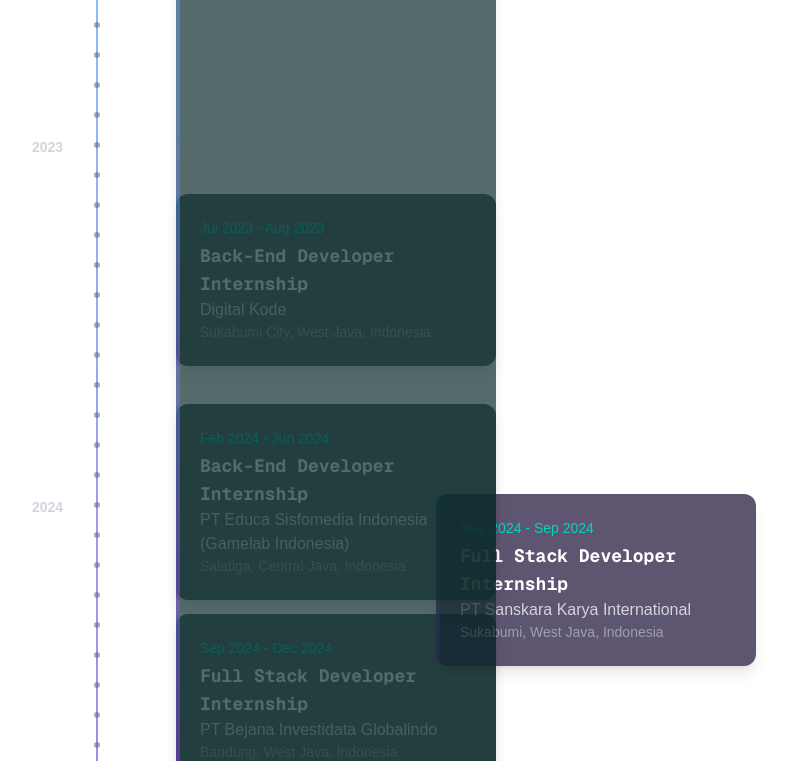
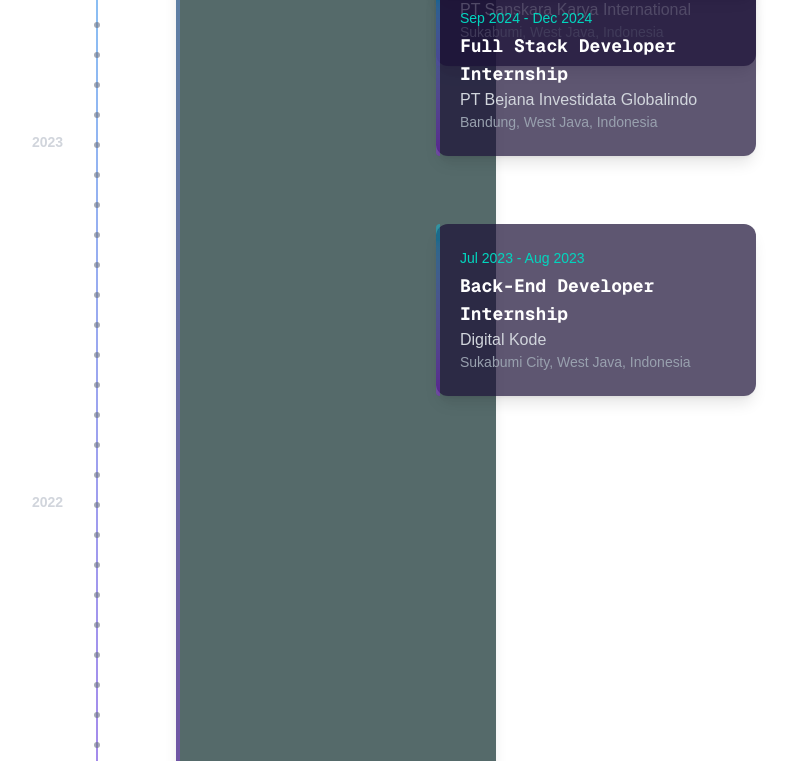
Before and after one commit to AiDinaAgustin/portofolio-redesign, a Next.js app: page / in a window 1280 px wide. Shown: the part 3419-4180 px from the top of the page, without its empty margins (112-901 px from the left). Built offline with nearby package versions, Linux system fonts and the light colour scheme.

Commit message:
feat: update CareerTimeline data with new positions and adjust timeline entries for accuracy

```diff
--- a/app/components/CareerTimeline.tsx
+++ b/app/components/CareerTimeline.tsx
@@ -20,13 +20,16 @@
 const months = Array.from({ length: 12 }, (_, i) => i + 1)
 
 export default function CareerTimeline({ data, startYear, endYear }: CareerTimelineProps) {
-  const years = Array.from({ length: endYear - startYear + 1 }, (_, i) => startYear + i)
+  // Reverse years - dari endYear ke startYear (2025 -> 2021)
+  const years = Array.from({ length: endYear - startYear + 1 }, (_, i) => endYear - i)
   const pixelsPerMonth = 30 // tinggi tiap bulan - dikurangi agar lebih rapat
-  const totalHeight = years.length * 12 * pixelsPerMonth
+  const totalHeight = (endYear - startYear + 1) * 12 * pixelsPerMonth
 
 const getOffset = (year: number, month: number) => {
-    return (year - startYear) * 12 * pixelsPerMonth + (month - 1) * pixelsPerMonth
+  // 0 = endYear Jan
+  return (endYear - year) * 12 * pixelsPerMonth + (month - 1) * pixelsPerMonth
 }
+
 
   const getItemHeight = (item: CareerItem) => {
     // Hitung durasi dalam bulan
@@ -39,27 +42,43 @@
     return durationInMonths * pixelsPerMonth - 20 // Kurangi sedikit untuk spacing
   }
 
+  // Fungsi untuk mendapatkan posisi top berdasarkan end date (yang lebih baru)
+const getTopPosition = (item: CareerItem) => {
+  if (item.endYear && item.endMonth) {
+    return getOffset(item.endYear, item.endMonth)
+  }
+  // still active → position at start date
+  return getOffset(item.startYear, item.startMonth)
+}
+
+
+  // Cache posisi yang sudah dihitung untuk menghindari infinite loop
+  const positionCache = new Map<number, string>()
+
+const getItemBounds = (item: CareerItem) => {
+  const top = getOffset(item.endYear ?? item.startYear, item.endMonth ?? item.startMonth)
+  const height = getItemHeight(item)
+  return { top, bottom: top + height }
+}
+
   // Fungsi untuk mendeteksi overlap dan menentukan posisi horizontal
 const getHorizontalPosition = (currentIndex: number): string => {
-    const current = data[currentIndex]
-    const currentTop = getOffset(current.startYear, current.startMonth)
-    const currentBottom = currentTop + getItemHeight(current)
+  if (positionCache.has(currentIndex)) return positionCache.get(currentIndex)!
 
-    // Cek overlap dengan item sebelumnya
+  const current = getItemBounds(data[currentIndex])
+
   for (let i = 0; i < currentIndex; i++) {
-      const prev = data[i]
-      const prevTop = getOffset(prev.startYear, prev.startMonth)
-      const prevBottom = prevTop + getItemHeight(prev)
+    const prev = getItemBounds(data[i])
 
-      // Jika ada overlap vertikal
-      if (currentTop < prevBottom && currentBottom > prevTop) {
-        // Jika item sebelumnya di kiri, taruh yang sekarang di kanan
-        const prevPosition: string = getHorizontalPosition(i)
-        return prevPosition === 'left-40' ? 'left-[420px]' : 'left-40'
+    if (current.top < prev.bottom + 10 && current.bottom > prev.top - 10) {
+      const prevPos = getHorizontalPosition(i)
+      const pos = prevPos === 'left-40' ? 'left-[420px]' : 'left-40'
+      positionCache.set(currentIndex, pos)
+      return pos
     }
   }
 
-    // Default ke kiri jika tidak ada overlap
+  positionCache.set(currentIndex, 'left-40')
   return 'left-40'
 }
 
@@ -87,7 +106,7 @@
             {/* Year Label */}
             <span
               className="absolute -left-16 text-sm font-semibold text-gray-300"
-              style={{ top: getOffset(year, 1) - 5 }}
+style={{ top: getOffset(year, 1) - 10 }}
             >
               {year}
             </span>
@@ -97,7 +116,7 @@
 
       {/* Career Items */}
       {data.map((item, i) => {
-        const top = getOffset(item.startYear, item.startMonth)
+        const top = getTopPosition(item)
         const height = getItemHeight(item)
         const horizontalPos = getHorizontalPosition(i)
         const bgColor = horizontalPos === 'left-40' ? 'bg-[#0d2b2b]/70' : 'bg-[#1a0f35]/70'
--- a/app/page.tsx
+++ b/app/page.tsx
@@ -161,18 +161,49 @@
 //   ]
 const data = [
   {
-    title: 'Fullstack Developer',
-    company: 'PT Tali Cahaya Buana',
-    location: 'Cimahi, West Java, Indonesia',
-    startYear: 2025,
+    title: 'Informatics Engineering',
+    company: 'Nusa Putra University',
+    location: 'Sukabumi, West Java, Indonesia',
+    startYear: 2021,
     startMonth: 9,
+    endYear: 2025,
+    endMonth: 7,
   },
   {
-    title: 'Full Stack Developer',
-    company: 'Freelance',
-    location: 'Indonesia',
-    startYear: 2025,
-    startMonth: 3,
+    title: 'Back-End Developer Internship',
+    company: 'Digital Kode',
+    location: 'Sukabumi City, West Java, Indonesia',
+    startYear: 2023,
+    startMonth: 7,
+    endYear: 2023,
+    endMonth: 8,
+  },
+  {
+    title: 'Back-End Developer Internship',
+    company: 'PT Educa Sisfomedia Indonesia (Gamelab Indonesia)',
+    location: 'Salatiga, Central Java, Indonesia',
+    startYear: 2024,
+    startMonth: 2,
+    endYear: 2024,
+    endMonth: 6,
+  },
+  {
+    title: 'Full Stack Developer Internship',
+    company: 'PT Sanskara Karya International',
+    location: 'Sukabumi, West Java, Indonesia',
+    startYear: 2024,
+    startMonth: 5,
+    endYear: 2024,
+    endMonth: 9,
+  },
+  {
+    title: 'Full Stack Developer Internship',
+    company: 'PT Bejana Investidata Globalindo',
+    location: 'Bandung, West Java, Indonesia',
+    startYear: 2024,
+    startMonth: 9,
+    endYear: 2024,
+    endMonth: 12,
   },
   {
     title: 'Back-end Developer Internship',
@@ -184,49 +215,18 @@
     endMonth: 6,
   },
   {
-    title: 'Full Stack Developer Internship',
-    company: 'PT Bejana Investidata Globalindo',
-    location: 'Bandung, West Java, Indonesia',
-    startYear: 2024,
-    startMonth: 9,
-    endYear: 2024,
-    endMonth: 12,
+    title: 'Full Stack Developer',
+    company: 'Freelance',
+    location: 'Indonesia',
+    startYear: 2025,
+    startMonth: 3,
   },
   {
-    title: 'Full Stack Developer Internship',
-    company: 'PT Sanskara Karya International',
-    location: 'Sukabumi, West Java, Indonesia',
-    startYear: 2024,
-    startMonth: 5,
-    endYear: 2024,
-    endMonth: 9,
-  },
-  {
-    title: 'Back-End Developer Internship',
-    company: 'PT Educa Sisfomedia Indonesia (Gamelab Indonesia)',
-    location: 'Salatiga, Central Java, Indonesia',
-    startYear: 2024,
-    startMonth: 2,
-    endYear: 2024,
-    endMonth: 6,
-  },
-  {
-    title: 'Back-End Developer Internship',
-    company: 'Digital Kode',
-    location: 'Sukabumi City, West Java, Indonesia',
-    startYear: 2023,
-    startMonth: 7,
-    endYear: 2023,
-    endMonth: 8,
-  },
-  {
-    title: 'Informatics Engineering',
-    company: 'Nusa Putra University',
-    location: 'Sukabumi, West Java, Indonesia',
-    startYear: 2021,
+    title: 'Fullstack Developer',
+    company: 'PT Tali Cahaya Buana',
+    location: 'Cimahi, West Java, Indonesia',
+    startYear: 2025,
     startMonth: 9,
-    endYear: 2025,
-    endMonth: 7,
   },
 ];
 
```
Lines whose indentation alone changed are shown as unchanged.
